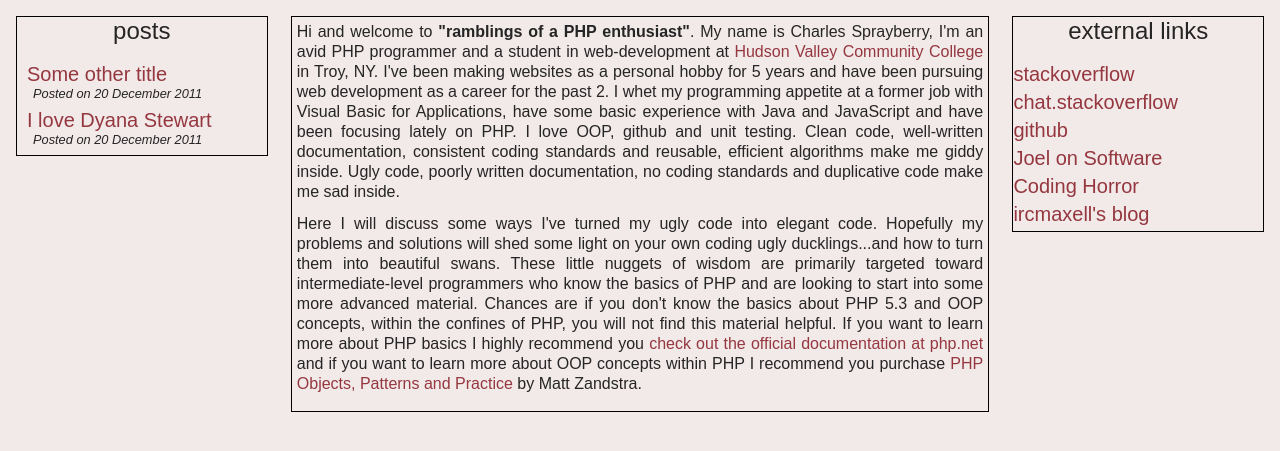
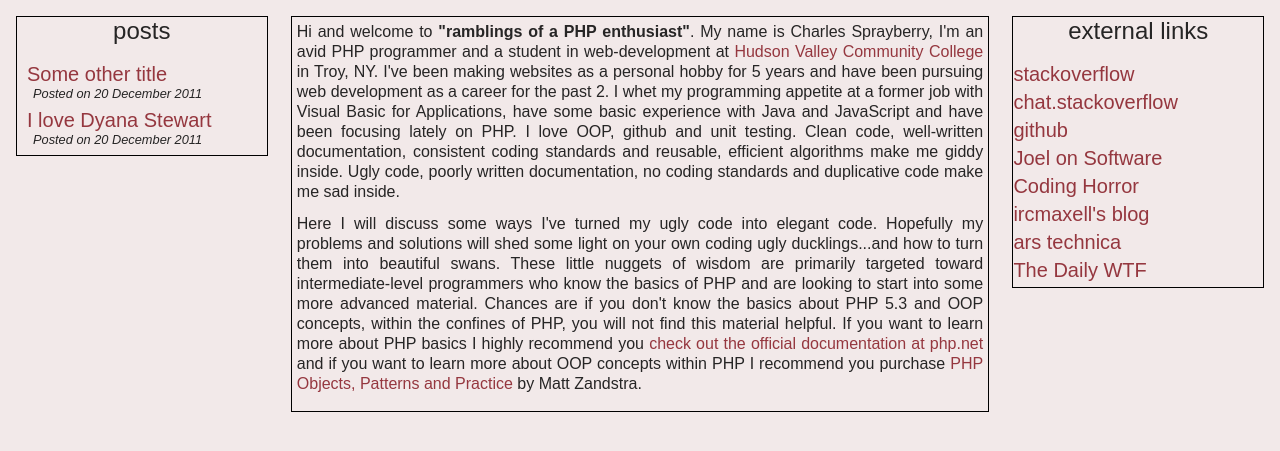
Before and after one commit to cspray/archived-blog, a Jekyll site: the page built from index.html, in a window 1280 px wide, cut to the strip 95-546 px from the top of the page. Built offline with Jekyll 4.4.1, drawn with Linux system fonts in a browser that asks for light colours.

Commit message:
UPD adding a Facebook like and the Facebook JavaScript SDK

```diff
--- a/_includes/external-links.html
+++ b/_includes/external-links.html
@@ -19,5 +19,11 @@
                 			<li>
                 				<a href="http://blog.ircmaxell.com/">ircmaxell's blog</a>
                 			</li>
+                			<li>
+                				<a href="http://arstechnica.com/">ars technica</a>
+                			</li>
+                			<li>
+                				<a href="http://thedailywtf.com/Default.aspx">The Daily WTF</a>
+                			</li>
                 		</ul>
                 	</div>
--- a/_layouts/default.html
+++ b/_layouts/default.html
@@ -1,11 +1,21 @@
 <!DOCTYPE html>
-<html>
+<html xmlns:fb="http://ogp.me/ns/fb#">
     <head>
         <title>{{ page.title }}</title>
 		<link href="/style.css" type="text/css" rel="stylesheet" />
     </head>
     <body>
 
+		<div id="fb-root"></div>
+		<script>
+			(function(d, s, id) {
+				var js, fjs = d.getElementsByTagName(s)[0];
+	  			if (d.getElementById(id)) return;
+  				js = d.createElement(s); js.id = id;
+		  		js.src = "//connect.facebook.net/en_US/all.js#xfbml=1";
+  				fjs.parentNode.insertBefore(js, fjs);
+			}(document, 'script', 'facebook-jssdk'));
+		</script>
         <div id="content-container">
 
             <div id="content-header">
@@ -18,11 +28,6 @@
     	    			<a href="http://github.com/cspray/SprayFire">
     	    			<li>
     	    				<img src="/img/sprayfire_logo.png" width="75" height="75" alt="SprayFire PHP framework developed and created by Charles Sprayberry.  Logo drawn by Dyana Stewart." title="SprayFire PHP framework developed and created by Charles Sprayberry.  Logo drawn by Dyana Stewart." />
-    	    			</li>
-    	    			</a>
-    	    			<a href="https://twitter.com/#!/charlesspray">
-    	    			<li>
-    	    				<img src="/img/twitter_logo.png" width="75" height="75" alt="Check out Charles Sprayberry's Twitter profile!" title="Check out Charles Sprayberry's Twitter profile!" />
     	    			</li>
     	    			</a>
     	    			<a href="http://stackexchange.com/users/387580">
@@ -64,6 +69,10 @@
 
             <div id="content-footer">
 
+				<div id="social-sharing">
+					<fb:like send="true" layout="button_count" width="450" show_faces="false" action="recommend" font="arial"></fb:like>
+				</div>
+
             </div>
 
         </div>
```
